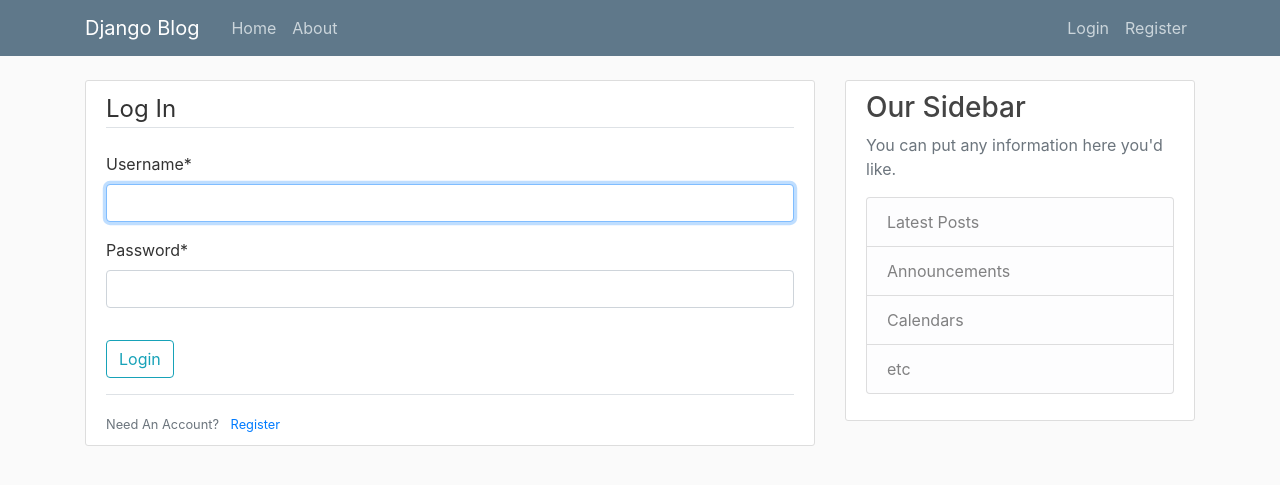
After one commit to mllavez/schafer-py-django, a Django app: page /login/ in a window 1280 px wide. The commit adds this page. Shown: the top 485 px of the page. Run offline with Django 3.2, Linux system fonts and the light colour scheme; some libraries are stand-ins or nearby versions.

Commit message:
Part 7 - Login and Logout System

```diff
--- a/learkn_project/blog/templates/blog/base.html
+++ b/learkn_project/blog/templates/blog/base.html
@@ -31,8 +31,13 @@
             </div>
             <!-- Navbar Right Side -->
             <div class="navbar-nav">
-              <a class="nav-item nav-link" href="#">Login</a>
-              <a class="nav-item nav-link" href="#">Register</a>
+              {% if user.is_authenticated %}
+                <a class="nav-item nav-link" href="{% url 'profile' %}">Profile</a>
+                <a class="nav-item nav-link" href="{% url 'logout' %}">Logout</a>
+              {% else %}
+                <a class="nav-item nav-link" href="{% url 'login' %}">Login</a>
+                <a class="nav-item nav-link" href="{% url 'register' %}">Register</a>
+              {% endif %}
             </div>
           </div>
         </div>
--- a/learkn_project/learkn_project/settings.py
+++ b/learkn_project/learkn_project/settings.py
@@ -121,4 +121,8 @@
 # https://docs.djangoproject.com/en/3.0/howto/static-files/
 
 STATIC_URL = '/static/'
+
 CRISPY_TEMPLATE_PACK = 'bootstrap4'
+
+LOGIN_REDIRECT_URL = 'blog-home'
+LOGIN_URL = 'login'
--- a/learkn_project/learkn_project/urls.py
+++ b/learkn_project/learkn_project/urls.py
@@ -14,11 +14,15 @@
     2. Add a URL to urlpatterns:  path('blog/', include('blog.urls'))
 """
 from django.contrib import admin
+from django.contrib.auth import views as auth_views
 from django.urls import path, include
 from users import views as user_views
 
 urlpatterns = [
     path('admin/', admin.site.urls),
     path('register/', user_views.register, name='register'),
+    path('profile/', user_views.profile, name='profile'),
+    path('login/', auth_views.LoginView.as_view(template_name='users/login.html'),  name='login'),
+    path('logout/', auth_views.LogoutView.as_view(template_name='users/logout.html'),  name='logout'),
     path('', include('blog.urls')),
 ]
--- /dev/null
+++ b/learkn_project/users/templates/users/login.html
@@ -0,0 +1,22 @@
+{% extends "blog/base.html" %}
+{% load crispy_forms_tags %}
+
+{% block content %}
+<div class="content-section">
+    <form action="" method="post">
+        {% csrf_token %}
+        <fieldset class="form-group">
+            <legend class="border-bottom mb-4">Log In</legend>
+            {{ form|crispy }}
+        </fieldset>
+        <div class="form-group">
+            <button class="btn btn-outline-info" type="submit">Login</button>
+        </div>
+    </form>
+    <div class="border-top pt-3">
+        <small class="text-muted">
+            Need An Account? <a href="{% url 'register' %}" class="ml-2">Register</a>
+        </small>
+    </div>
+</div>
+{% endblock content %}
```
Also changed, not shown: learkn_project/users/signals.py (added, +13 -0 lines), learkn_project/users/templates/users/logout.html (added, +9 -0 lines), learkn_project/users/templates/users/profile.html (added, +24 -0 lines), learkn_project/users/views.py (+7 -2 lines), learkn_project/media/defauly.jpg (added), learkn_project/media/profile_pics/0.jpg (added), learkn_project/media/profile_pics/tiny_twitter_profile_markilos.png (added), learkn_project/profile_pics/0.jpg (added), learkn_project/users/migrations/0001_initial.py (added), 3 other files.
